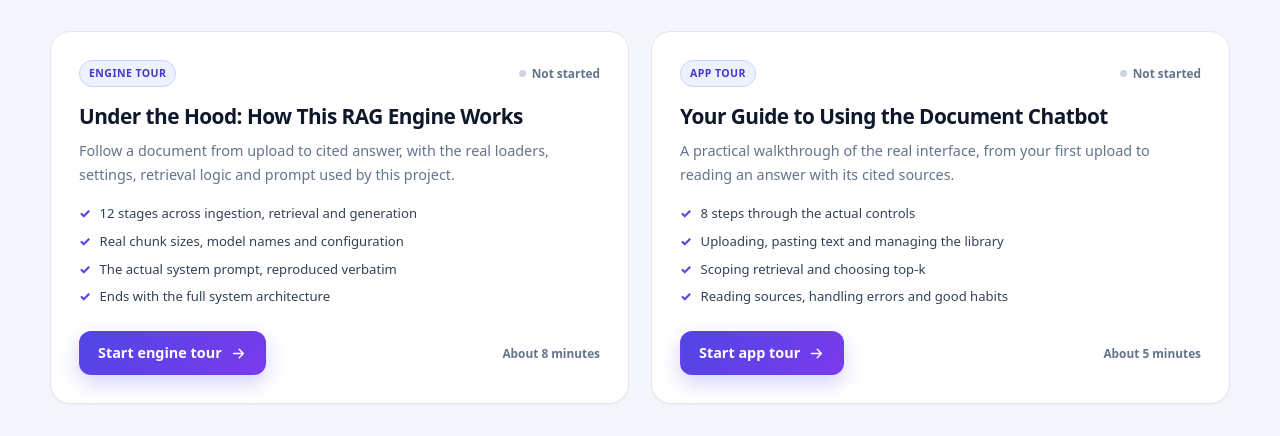
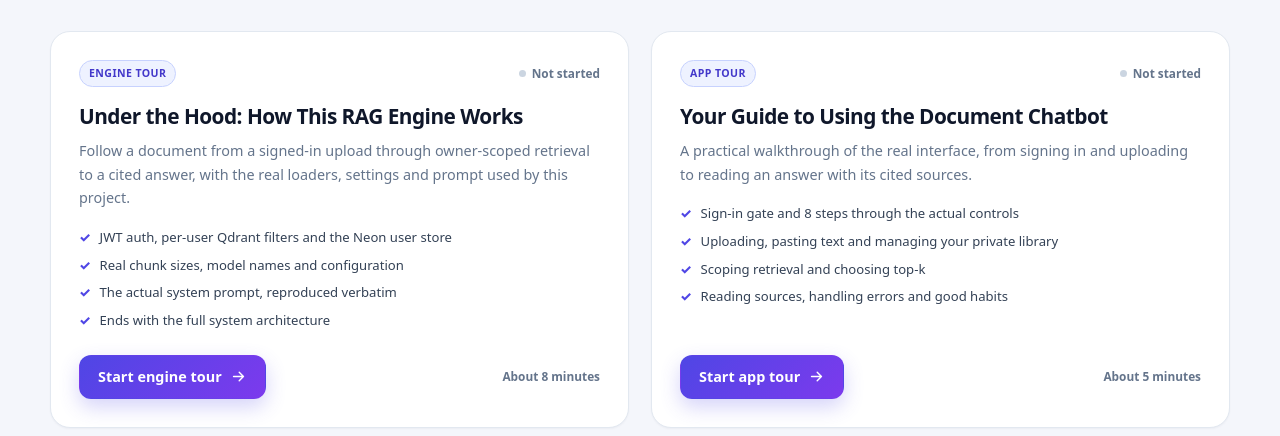
Before and after one commit to Om-codex/document-chatbot, a plain HTML site: page frontend/tour.html in a window 1280 px wide. Shown: the part 306-742 px from the top of the page. Drawn offline with Linux system fonts and the light colour scheme.

Commit message:
Refresh tour chooser copy

```diff
--- a/frontend/tour.html
+++ b/frontend/tour.html
@@ -76,9 +76,9 @@
             <span class="tour-status" data-status="rag">Not started</span>
           </div>
           <h2>Under the Hood: How This RAG Engine Works</h2>
-          <p>Follow a document from upload to cited answer, with the real loaders, settings, retrieval logic and prompt used by this project.</p>
+          <p>Follow a document from a signed-in upload through owner-scoped retrieval to a cited answer, with the real loaders, settings and prompt used by this project.</p>
           <ul>
-            <li>12 stages across ingestion, retrieval and generation</li>
+            <li>JWT auth, per-user Qdrant filters and the Neon user store</li>
             <li>Real chunk sizes, model names and configuration</li>
             <li>The actual system prompt, reproduced verbatim</li>
             <li>Ends with the full system architecture</li>
@@ -100,10 +100,10 @@
             <span class="tour-status" data-status="app">Not started</span>
           </div>
           <h2>Your Guide to Using the Document Chatbot</h2>
-          <p>A practical walkthrough of the real interface, from your first upload to reading an answer with its cited sources.</p>
+          <p>A practical walkthrough of the real interface, from signing in and uploading to reading an answer with its cited sources.</p>
           <ul>
-            <li>8 steps through the actual controls</li>
-            <li>Uploading, pasting text and managing the library</li>
+            <li>Sign-in gate and 8 steps through the actual controls</li>
+            <li>Uploading, pasting text and managing your private library</li>
             <li>Scoping retrieval and choosing top-k</li>
             <li>Reading sources, handling errors and good habits</li>
           </ul>
```
